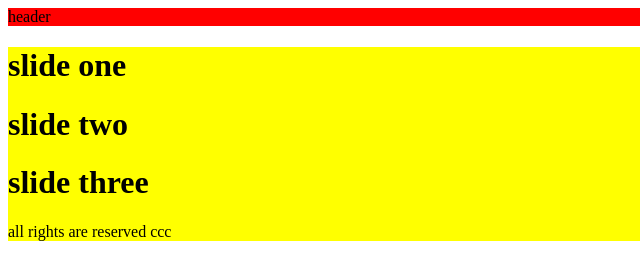
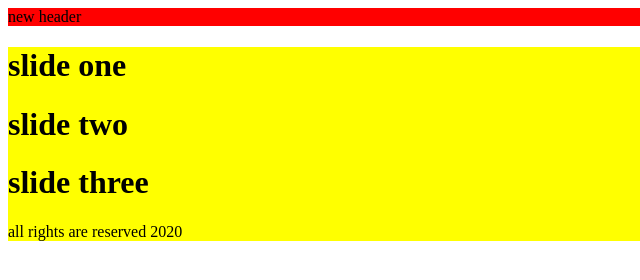
Before and after one commit to m-farahani/firstshit, a plain HTML site: page index.html in a window 1280 px wide. Shown: the full height of the page, 0-640 px from the left. Drawn offline with Linux system fonts and the light colour scheme.

Commit message:
some chenges added

```diff
--- a/index.html
+++ b/index.html
@@ -9,7 +9,7 @@
 <body>
 
     <header>
-      header
+         new header
     </header>
 
 
@@ -17,9 +17,9 @@
         <h1>slide one</h1>
         <h1>slide two</h1>
         <h1>slide three</h1>
-        <footer>
-     all rights are reserved ccc
-        </footer>
+    <footer>
+     all rights are reserved 2020
+    </footer>
     </div>
 </body>
 </html>
```
